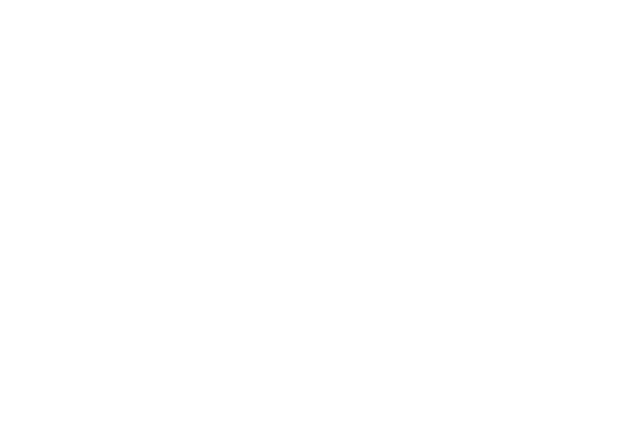
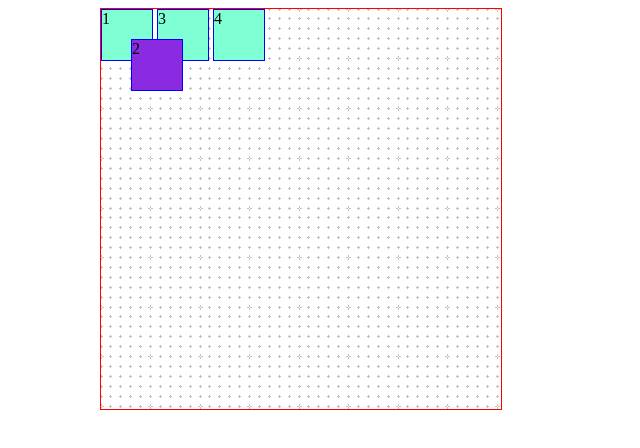
Before and after one commit to ToddGore/testcode, a plain HTML site: page index.html in a window 1280 px wide. Shown: the whole page, without its empty margins (0-640 px from the left). Drawn offline with Linux system fonts and the light colour scheme.

Commit message:
Added CSS Testing

```diff
--- a/css/style.css
+++ b/css/style.css
@@ -0,0 +1,31 @@
+
+
+.main {
+    background-image: url("../Grid2.bmp");
+    height: 400px;
+    width: 400px;
+    position: fixed;
+    left: 100px;
+    border: 1px solid red;
+}
+.test-box {
+    margin: 0;
+    padding: 0;
+    height: 50px;
+    width: 50px;
+    border: 1px solid blue;
+    display: inline-block;
+    background-color: aquamarine;
+}
+
+.two {
+    background-color: blueviolet;
+    position: absolute;
+    left: 30px;
+    top: 30px;
+}
+
+
+p {
+    background-color: lightblue;
+}
--- a/index.html
+++ b/index.html
@@ -1,14 +1,22 @@
 <!DOCTYPE html>
 <html lang="en">
+
+
 
 <head>
     <meta charset="UTF-8">
     <meta name="viewport" content="width=device-width, initial-scale=1.0">
     <meta http-equiv="X-UA-Compatible" content="ie=edge">
+    <link rel="stylesheet" href="./css/style.css">
     <title>Document</title>
 </head>
 
 <body>
+    <div class="main">
+        <div class="test-box one">1</div>
+        <div class="test-box two">2</div>
+        <div class="test-box three">3</div>
+        <div class="test-box four">4</div>
 
 </body>
 
```
Also changed, not shown: Grid2.bmp (added).
